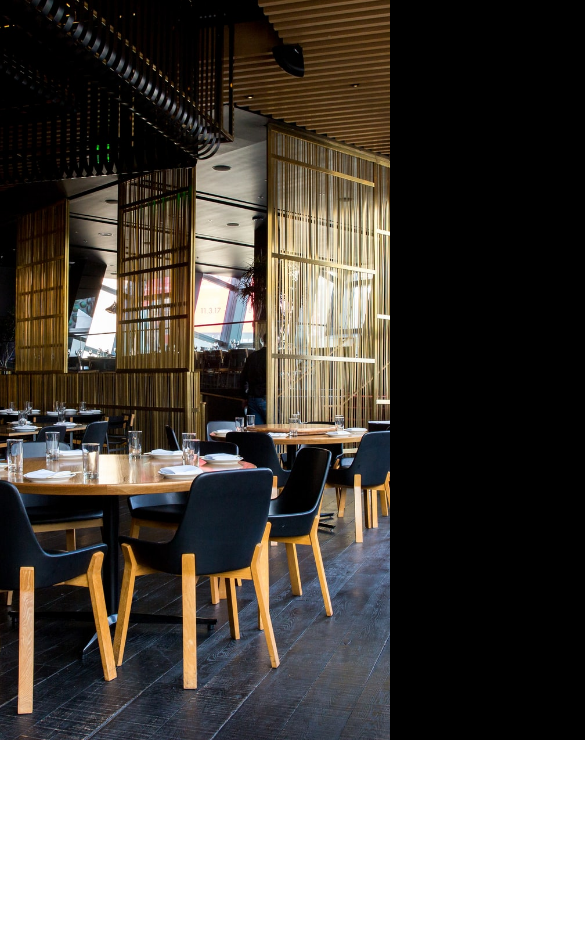
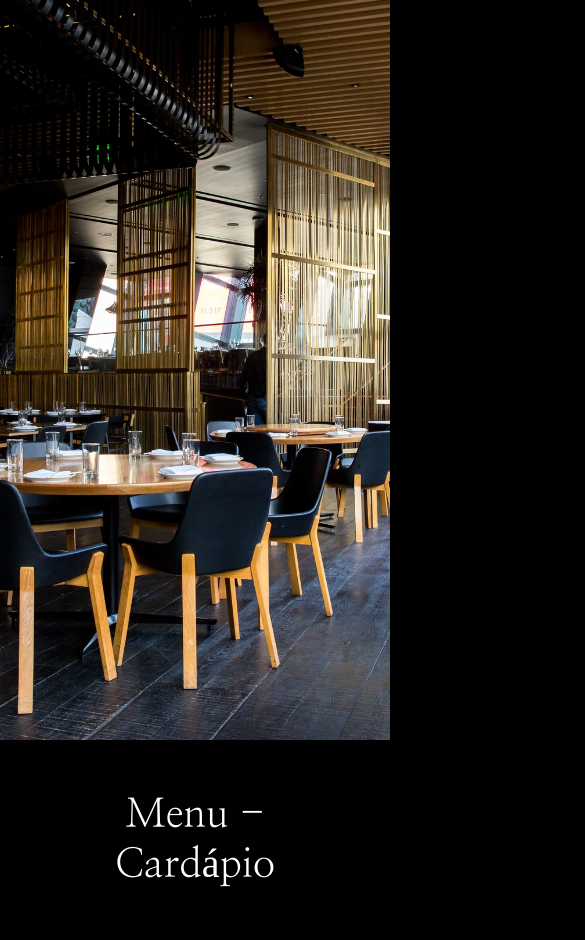
Before and after one commit to jgmouradev/Menu-Mobile, a plain HTML site: page index.html in a window 390 px wide. Shown: the part 104-1044 px from the top of the page, 585 px wide, since content can reach past the window. Before the commit the page ends 844 px from the top, so only its background shows below. Drawn offline with Linux system fonts and the light colour scheme.

Commit message:
Add files via upload

```diff
--- a/index.html
+++ b/index.html
@@ -29,9 +29,11 @@
           <li><a href="#">Contato</a></li>
         </ul>
       </nav>
-
-    </header>
+      </header>
     <main></main>
+    <div class="menu_cardapio">
+      <h1>Menu - Cardápio</h1>
+    </div>
     <script src="mobile-navbar.js"></script>
   </body>
 </html>
--- a/style.css
+++ b/style.css
@@ -10,9 +10,15 @@ a {
   transition: 0.3s;
   text-transform: uppercase;
 }
+body{
+  background: #000;
+}
 
-a:hover {
-  opacity: 0.7;
+
+
+.nav-list a:hover{
+  border-bottom: 1px solid white;
+  transition:0.4s;
 }
 
 .logo {
@@ -52,7 +58,7 @@ main {
 
 .nav-list li {
   letter-spacing: 3px;
-  margin-left: 32px;
+  margin-left: 55px;
 
 }
 
@@ -73,16 +79,19 @@ main {
   body {
     overflow-x: hidden;
   }
+  .logo{
+    text-align: center;
+  }
   .nav-list {
     position: absolute;
     top: 12vh;
     right: 0;
-    width: 50vw;
+    width: 40vw;
     height: 88vh;
     background: #000;
     flex-direction: column;
     align-items: center;
-    justify-content: space-around;
+    justify-content:space-evenly;
     transform: translateX(100%);
     transition: transform 0.3s ease-in;
   }
@@ -121,3 +130,16 @@ main {
 .mobile-menu.active .line3 {
   transform: rotate(45deg) translate(-5px, -7px);
 }
+
+.menu_cardapio{
+  max-width: 1000px;
+}
+.menu_cardapio h1{
+  margin: 50px;
+ text-align: center;
+  font-size: 2.5rem;
+  text-align: center;
+  color: #fff;
+  font-family: 'Nanum Myeongjo', serif;
+  font-weight: 200;
+}
```
